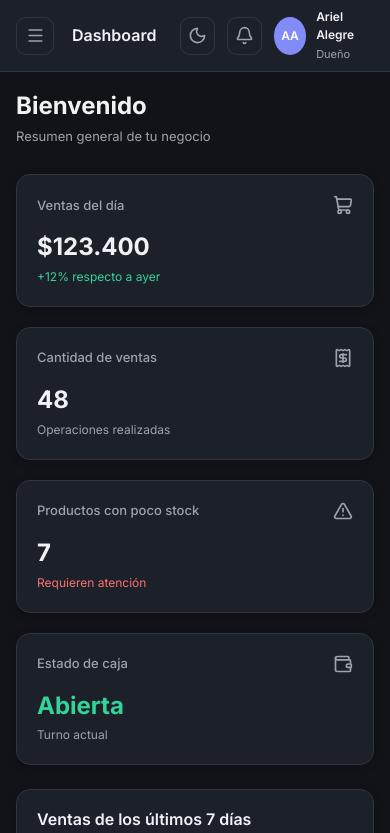
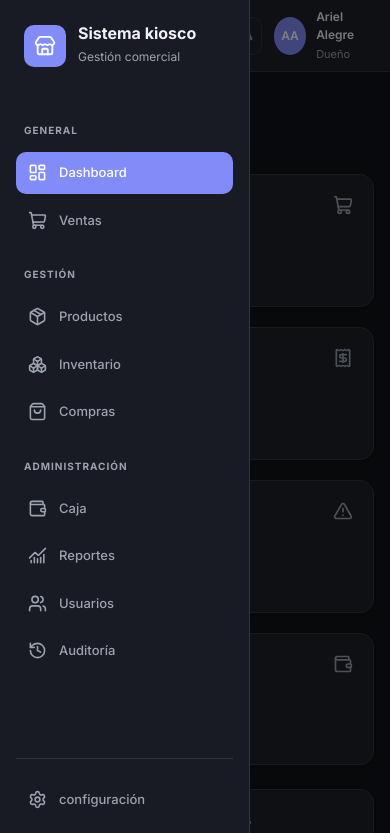
Before and after one commit to ArielAlegre12/sistema-kiosco, a plain HTML site: page index.html in a window 390 px wide. Both pictures are taken after a click on the button 35 px from the left and 35 px from the top of the page. Shown: the top 833 px of the page. Drawn offline with nearby package versions, Linux system fonts and the light colour scheme.

Commit message:
agregué funcionalidad al menú hamburguesa

```diff
--- a/index.html
+++ b/index.html
@@ -162,6 +162,7 @@
     <!--js-->
     <script src="js/components.js"></script>
     <script src="js/theme.js"></script>
+    <script src="js/sidebar.js"></script>
     <script src="js/views/dashboard.js"></script>
     <script src="js/main.js"></script>
 
--- /dev/null
+++ b/js/sidebar.js
@@ -0,0 +1,57 @@
+//obtener elementos del sidebar
+const sidebar = document.getElementById("sidebar");
+const sidebarToggle = document.getElementById("sidebarToggle");
+const sidebarOverlay = document.getElementById("sidebarOverlay");
+
+//detectar si estamos en el celular
+function isMobile(){
+    return window.innerWidth <= 767;
+}
+
+//abrir sidebar en celular
+function openSidebar(){
+    sidebar.classList.add("sidebar-open");
+    sidebarOverlay.classList.add("active");
+
+    //actualizar estado del botón
+    sidebarToggle.setAttribute("aria-expanded", "true");
+}
+
+//cerrar el sidebar en celular
+function closeSidebar(){
+    sidebar.classList.remove("sidebar-open");
+    sidebarOverlay.classList.remove("active");
+
+    //actualizar estado del botón
+    sidebarToggle.setAttribute("aria-expanded", "true");
+}
+
+//controlar botón hamburguesa
+sidebarToggle.addEventListener("click", ()=>{
+    if(isMobile()){
+        //abrir o cerrar el men móvil
+        if(sidebar.classList.contains("sidebar-open")){
+            closeSidebar();
+        }else{
+            openSidebar();
+        }
+    }else{
+        //contraer o expandir sidebar en escritorio
+        sidebar.classList.toggle("sidebar-collapsed");
+    }
+});
+
+//cerrar al tocar fuera del sidebar
+sidebarOverlay.addEventListener("click", closeSidebar);
+
+//obtener enlaces del sidebar
+const sidebarLinks = document.querySelectorAll(".nav-link[data-view]")
+
+//cerrar el sidebar al seleccionar una opción en móvil
+sidebarLinks.forEach(link=>{
+    link.addEventListener("click", ()=>{
+        if(isMobile()){
+            closeSidebar();
+        }
+    });
+});
```
